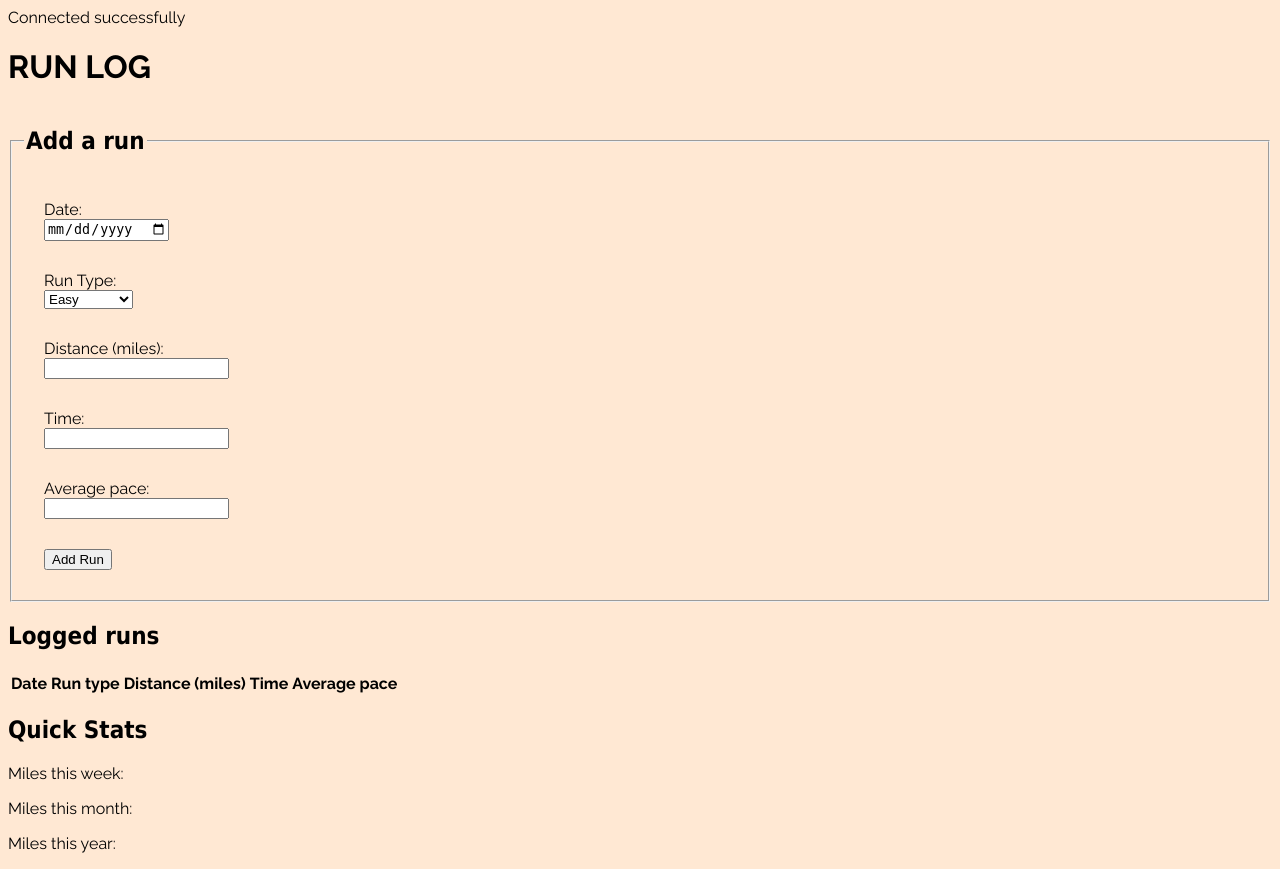
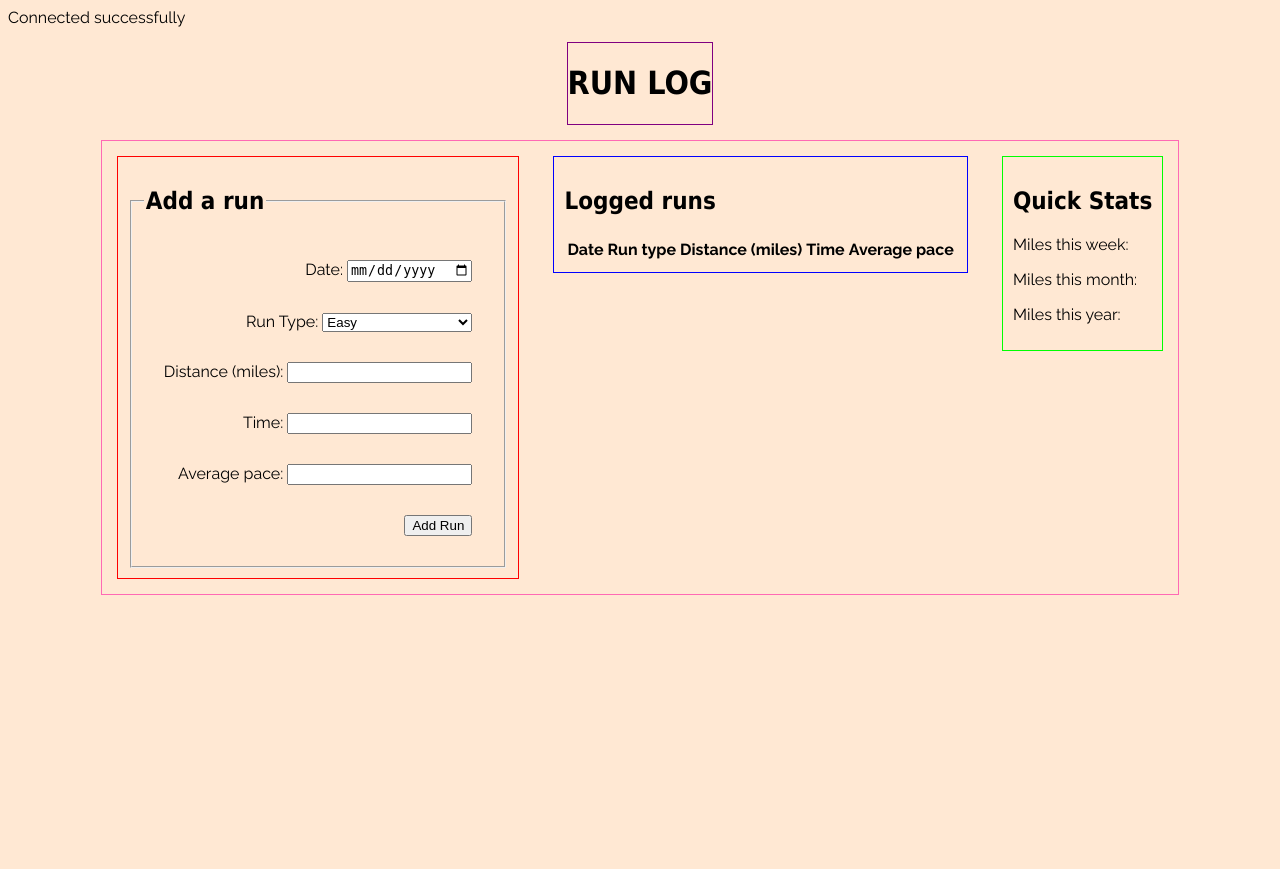
Before and after one commit to kaklein/runlog, a PHP site: page / in a window 1280 px wide. After the commit the page ends 595 px from the top, so only its background shows below. Run offline with PHP 8.4, Linux system fonts and the light colour scheme; lists and menus that the app fills with data are empty; some web fonts are replaced.

Commit message:
Create basic layout styling

```diff
--- a/styles.css
+++ b/styles.css
@@ -6,7 +6,7 @@ body {
     font-family: 'Raleway', Tahoma, Geneva, Verdana, sans-serif;
 }
 
-#logo {
+.logo {
     text-align: center;
     font-family: 'Nova Round', Tahoma, Geneva, Verdana, sans-serif;
     border: 1px solid purple;
@@ -15,43 +15,53 @@ body {
     margin-right: auto;
     margin-top: 15px;
     margin-bottom: 15px;
-    display: block;
 }
 
 h2 {
     font-family: 'Nova Round', Tahoma, Geneva, Verdana, sans-serif;
 }
 
+.main-content {
+    border: 1px solid hotpink;
+    width: fit-content;
+    margin: auto;
+}
 
-label, input, select {
-    display: block;
+.inline-block {
+    display: inline-block;
+    vertical-align: top;
+}
+
+form {
+    text-align: right;
 }
 
 .form-field {
     margin: 10px;
     padding: 10px;
-    width: fit-content;
 }
 
-#add-run-form {
+#run-type {
+    width: 150px;
+}
+
+.form-container {
     border: 1px solid red;
     padding: 10px;
     width: fit-content;
-    display: inline-block;
+    margin: 15px;
 }
 
-#run-log-table {
+.data-display-container {
     border: 1px solid blue;
     margin: 15px;
     width: fit-content;
     padding: 10px;
-    display: inline-block;
 }
 
-#side-bar {
+.side-bar {
     border: 1px solid lime;
     margin: 15px;
     width: fit-content;
     padding: 10px;
-    display: inline-block;
 }
```
